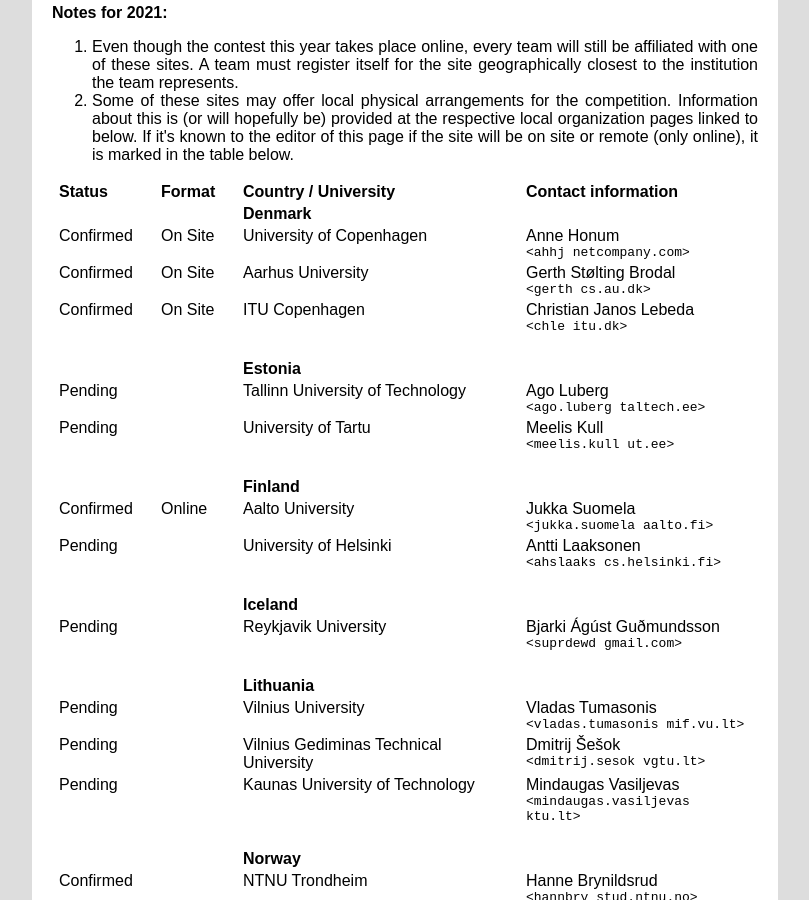
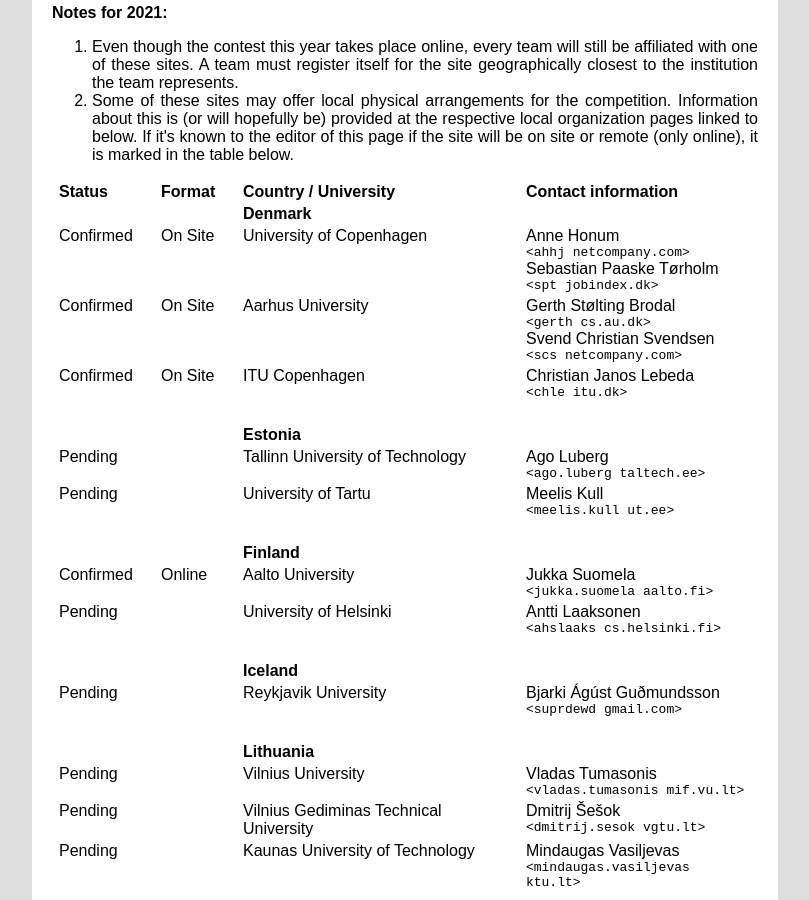
Before and after one commit to icpc/ncpc-web, a Jekyll site: the page built from ncpc2021/index.html, in a window 1280 px wide and 900 px high, scrolled down 1013 px. Shown: the whole window, without its empty margins (235-1044 px from the left). Built offline with Jekyll 4.4.1, drawn with Linux system fonts in a browser that asks for light colours; some of the changed text lies outside the part shown.

Commit message:
[ncpc2021] add extra site directors for Aarhus and Copenhagen

```diff
--- a/_data/ncpc2021sites.yml
+++ b/_data/ncpc2021sites.yml
@@ -3,12 +3,16 @@
   - name : University of Copenhagen
     contact: Anne Honum
     email : 'ahhj netcompany.com'
+    contact2: Sebastian Paaske Tørholm
+    email2 : 'spt jobindex.dk'
     confirmed: true
     contestType: On Site
 
   - name : Aarhus University
     contact: Gerth Stølting Brodal
     email : 'gerth cs.au.dk'
+    contact2: Svend Christian Svendsen
+    email2: 'scs netcompany.com'
     confirmed: true
     contestType: On Site
 
--- a/ncpc2021/index.html
+++ b/ncpc2021/index.html
@@ -156,7 +156,9 @@
           </td>
         <td >
           {{ uni.contact }}<br />
-          <code>&lt;{{ uni.email }}&gt;</code>
+          <code>&lt;{{ uni.email }}&gt;</code> {% if uni.contact2 %}<br />
+          {{uni.contact2}}<br />
+          <code>&lt;{{ uni.email2 }}&gt;</code> {% endif %}
         </td>
       </tr>
     {% endfor %}
```
Also changed, not shown: other parts of ncpc2021/index.html (+1 -1 lines).
